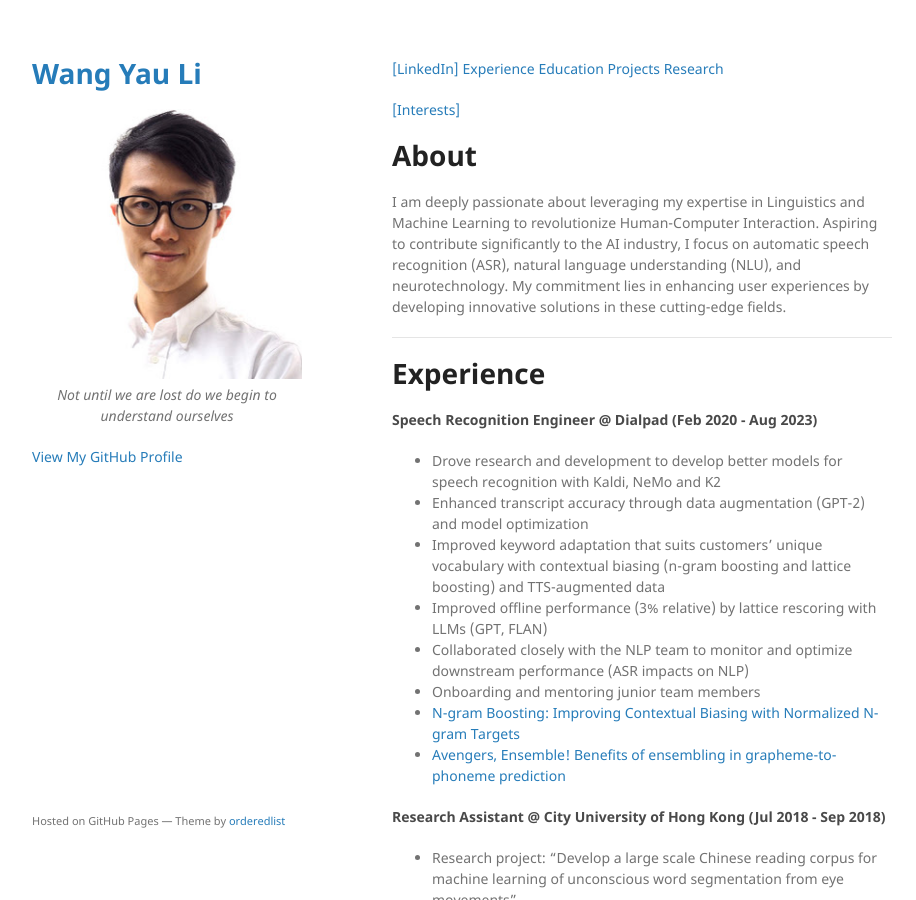
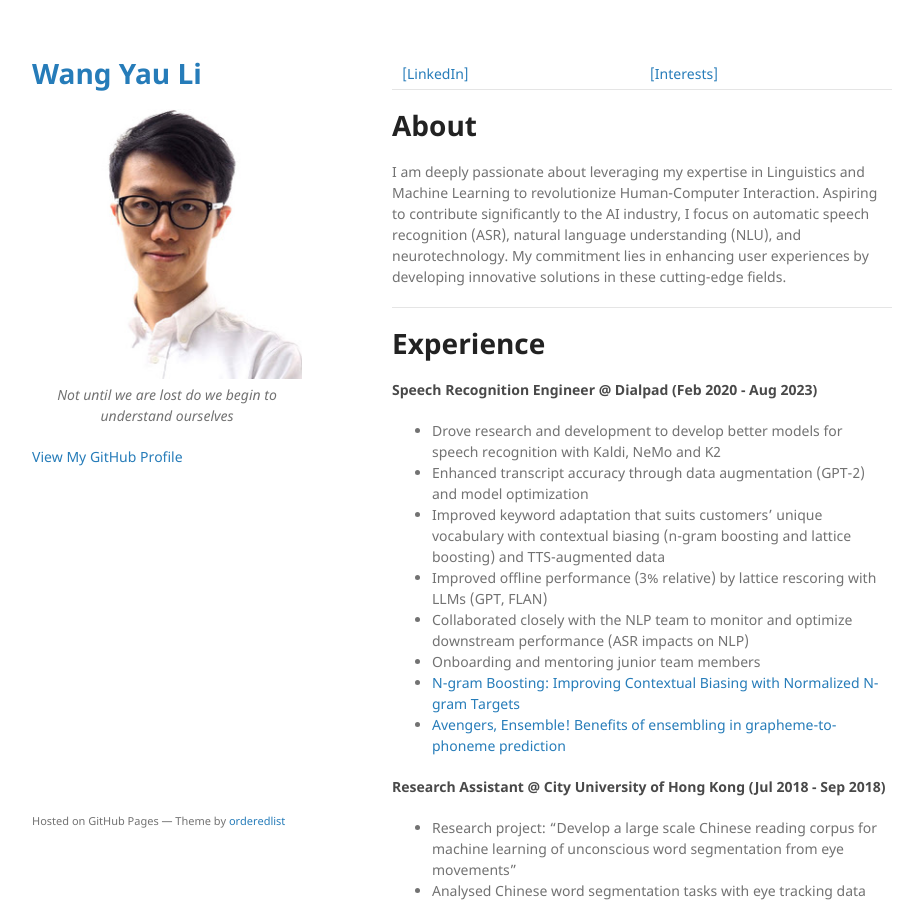
Before and after one commit to kennethli319/kennethli319.github.io, a Jekyll site: the page built from index.md, in a window 1280 px wide and 900 px high. Shown: the whole window, without its empty margins (178-1094 px from the left). Built offline with Jekyll 4.4.1, drawn with Linux system fonts in a browser that asks for light colours.

Commit message:
add style

```diff
--- a/index.md
+++ b/index.md
@@ -2,13 +2,7 @@
 layout: default
 ---
 
-[[LinkedIn]](https://www.linkedin.com/in/wang-yau-li/)
-[Experience](#Experience)
-[Education](#Education)
-[Projects](#Projects)
-[Research](#Research)
-
-[[Interests]](./interests.html)
+[[LinkedIn]](https://www.linkedin.com/in/wang-yau-li/) | [[Interests]](./interests.html)
 
 
 # About
```
